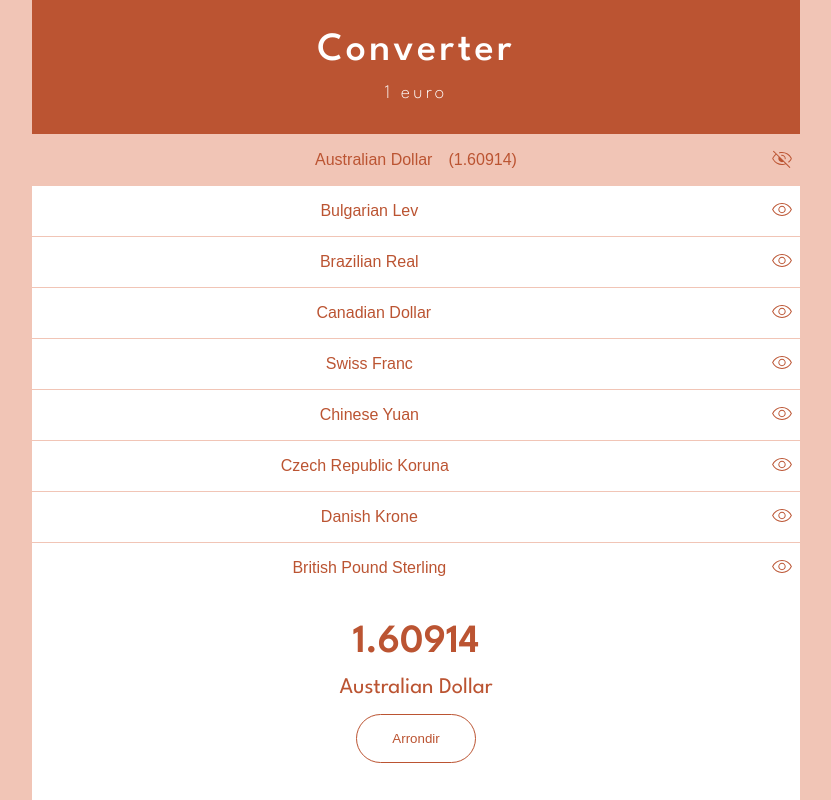
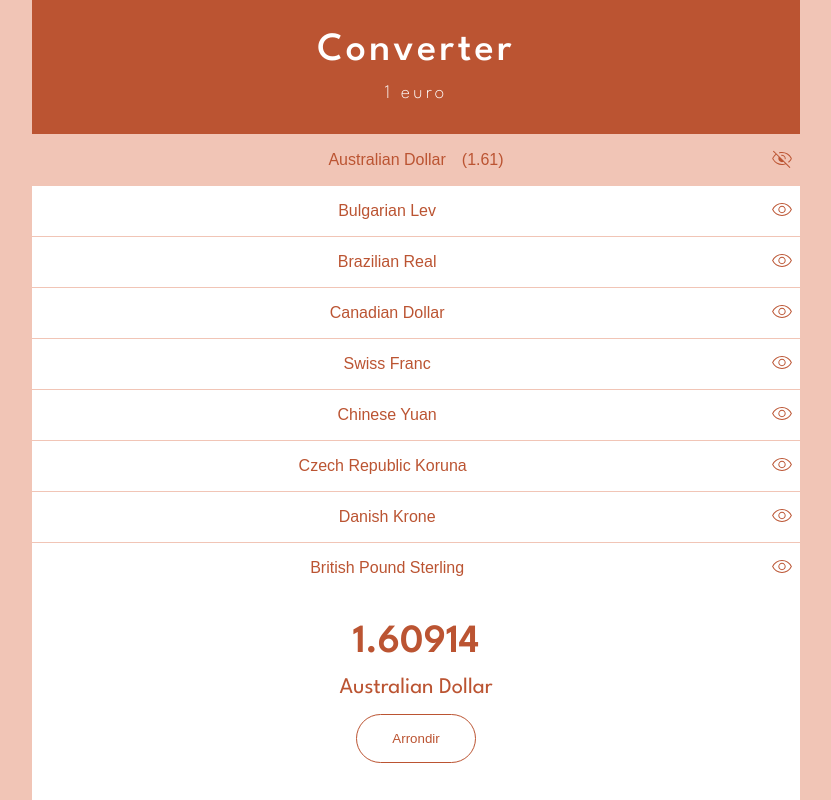
Before and after one commit to O-clock-Dublin/o-converter-challenge-2, a React (Vite) app: page / in a window 1280 px wide. Both pictures are taken after a click on the button 1006 px from the left and 160 px from the top of the page. Shown: the whole page, without its empty margins (224-1055 px from the left). Built offline with nearby package versions, Linux system fonts and the light colour scheme.

Commit message:
PATCH currency component > rounded currency rate

```diff
--- a/src/App.tsx
+++ b/src/App.tsx
@@ -18,7 +18,9 @@ export default function App() {
 			<ul className="currencies">
 				{currencies.map((currency) => {
 					return (
-						<Currency currency={currency} currentCurrency={currentCurrency} setCurrentCurrency={setCurrentCurrency}/>
+      			<li className="currency" key={currency.code}>
+							<Currency currency={currency} currentCurrency={currentCurrency} setCurrentCurrency={setCurrentCurrency}/>
+						</li>
 					)
 				}
 				)}
--- a/src/component/currency.tsx
+++ b/src/component/currency.tsx
@@ -19,11 +19,11 @@ export default function Currency(
     }
 
     return(
-      <li className="currency" key={currency.code}>
+      <>
         < button type="button" onClick={() => handleCurrentCurrencyClick(currency)} className={currency.code === currentCurrency.code ? "currency__button selected" : "currency__button"}>
           {currency.description}
           <span className= {displayRate ? "currency__rate" : "currency__rate hidden"}>
-            ({currency.rate})
+            ({currency.rate.toFixed(2)})
           </span>
         </button>
         <button type="button" className="rate-button" onClick={handleDisplayRateClick}>
@@ -33,6 +33,6 @@ export default function Currency(
             isClick={!displayRate}
           />
         </button>
-      </li>
+      </>
     )
 }
```
